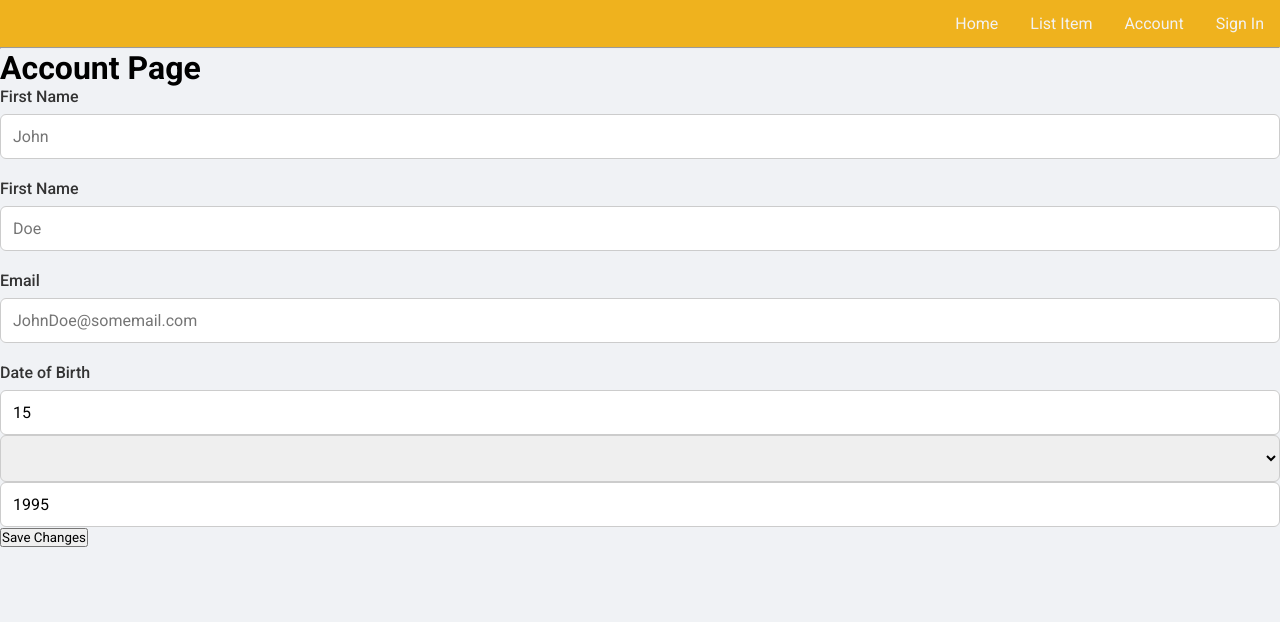
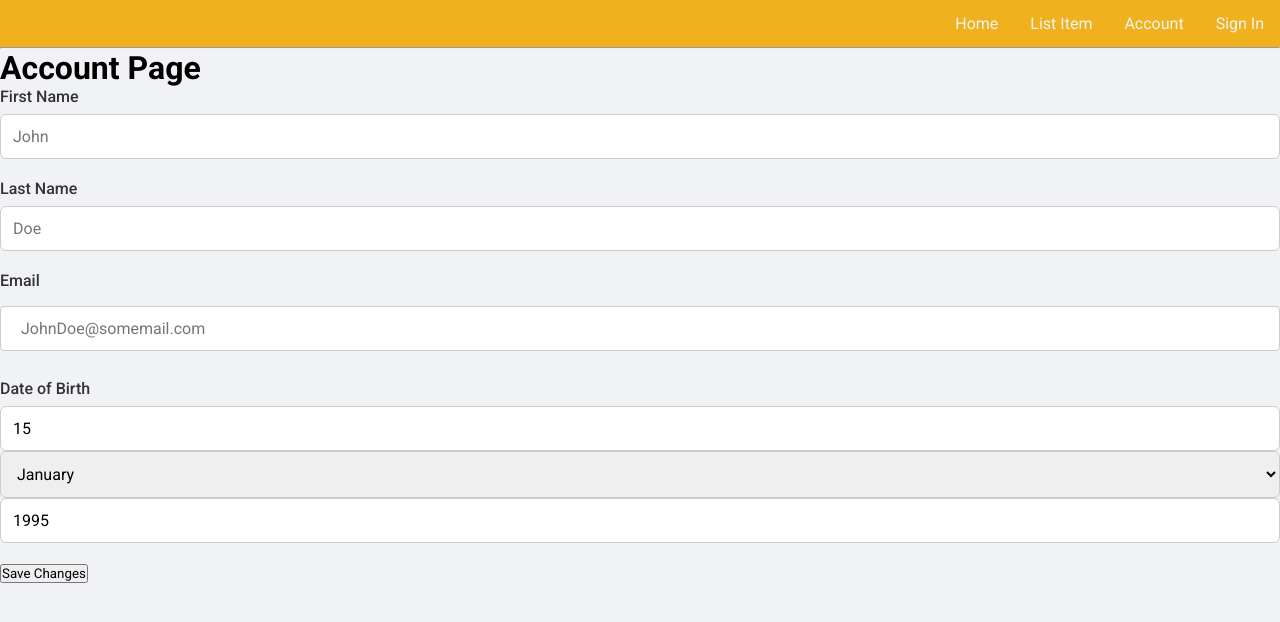
Before and after one commit to AK5222/Project-Trinket, a Flask app: template templates/accountPage.html in a window 1280 px wide. Shown: the part 87-709 px from the top of the page. Run offline with Flask 3, Linux system fonts and the light colour scheme; the template is opened without the code that fills it, so the values that code supplies are empty.

Commit message:
finished html account page

```diff
--- a/static/css/main.css
+++ b/static/css/main.css
@@ -10,7 +10,6 @@
     margin: 0;
     padding: 0;
 }
-
 
 body {
     background-color: #f0f2f5;
@@ -134,6 +133,7 @@ body {
     text-align: center;
     margin-top: 20px;
   }
+
 
 .forgot-password {
     color: #003831;
--- a/templates/accountPage.html
+++ b/templates/accountPage.html
@@ -8,37 +8,50 @@
 
 {% block body %}
 <div class="account-page">
-
     <main class="account-container">
         <h1 class="account-title">Account Page</h1>
         <form class="account-form">
-            <!--FirstName -->
+
             <div class="form-group">
                 <label for="first-name">First Name</label>
-                <input type="text" id="first-name" placeholder="John">
+                <input type="text" id="first-name" name="first_name" placeholder="John">
             </div>
-            <!--Last Name-->
+
             <div class="form-group">
-            <label for="last-name">First Name</label>
-                <input type="text" id="last-name" placeholder="Doe">
+                <label for="last-name">Last Name</label>
+                <input type="text" id="last-name" name="last_name" placeholder="Doe">
             </div>
-            <!--Email-->
+
             <div class="form-group">
-            <label for="last-name">Email</label>
-                <input type="text" id="email" placeholder="JohnDoe@somemail.com">
+                <label for="email">Email</label>
+                <input type="email" id="email" name="email" placeholder="JohnDoe@somemail.com">
             </div>
-            <!--Date of Birth--->
+
             <div class="form-group">
                 <label>Date of Birth</label>
                 <div class="dob-fields">
                     <input type="number" id="day" name="day" min="1" max="31" placeholder="DD" value="15">
                     <select id="month" name="month">
-
+                        <option value="1">January</option>
+                        <option value="2">February</option>
+                        <option value="3">March</option>
+                        <option value="4">April</option>
+                        <option value="5">May</option>
+                        <option value="6">June</option>
+                        <option value="7">July</option>
+                        <option value="8">August</option>
+                        <option value="9">September</option>
+                        <option value="10">October</option>
+                        <option value="11">November</option>
+                        <option value="12">December</option>
                     </select>
                     <input type="number" id="year" name="year" min="1900" max="2025" placeholder="YYYY" value="1995">
-                <div>
-            <div>
+                </div>
+            </div>
+
+            <div class="form-group">
                 <button type="submit" class="save-button">Save Changes</button>
+            </div>
         </form>
     </main>
 </div>
```
